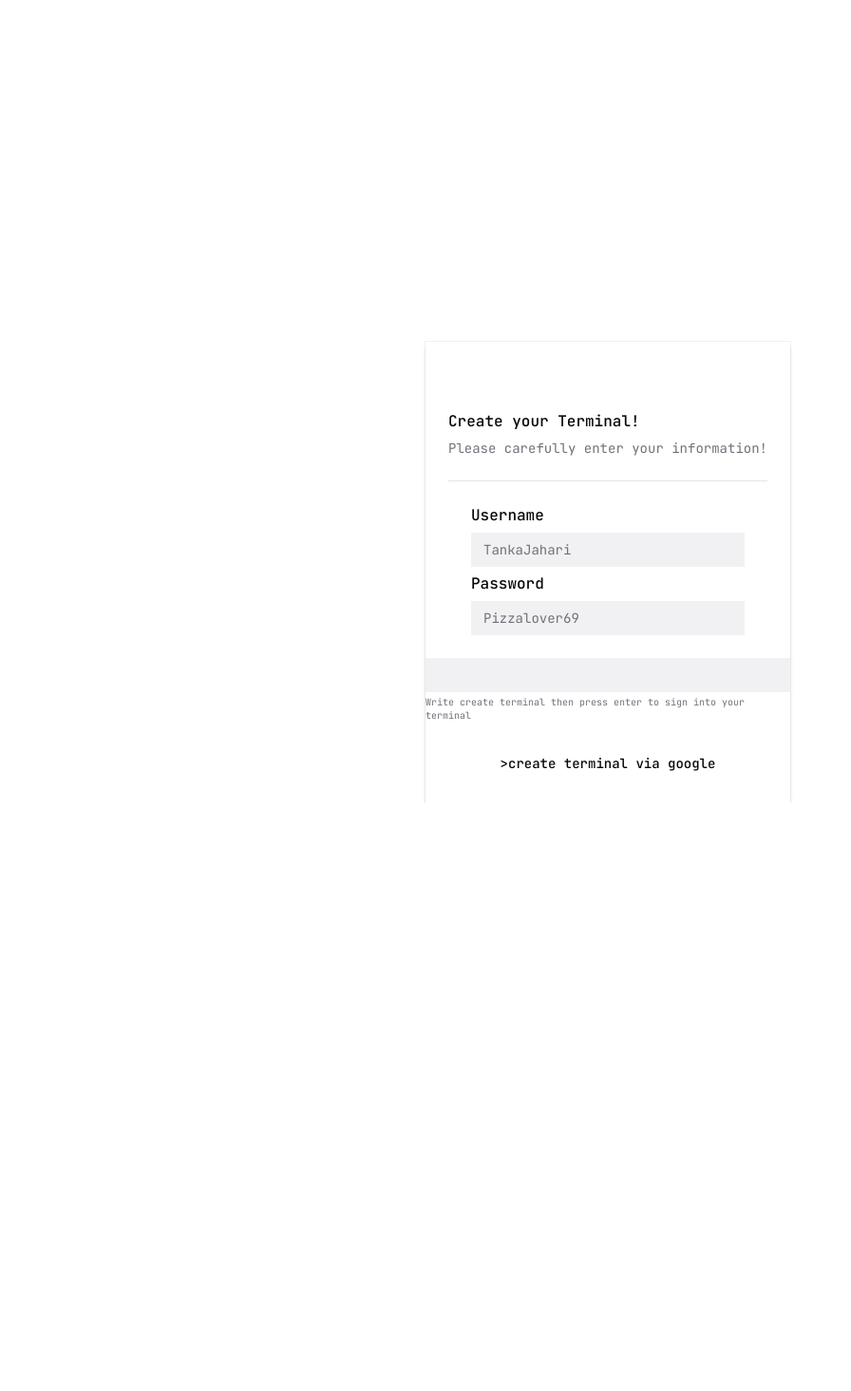
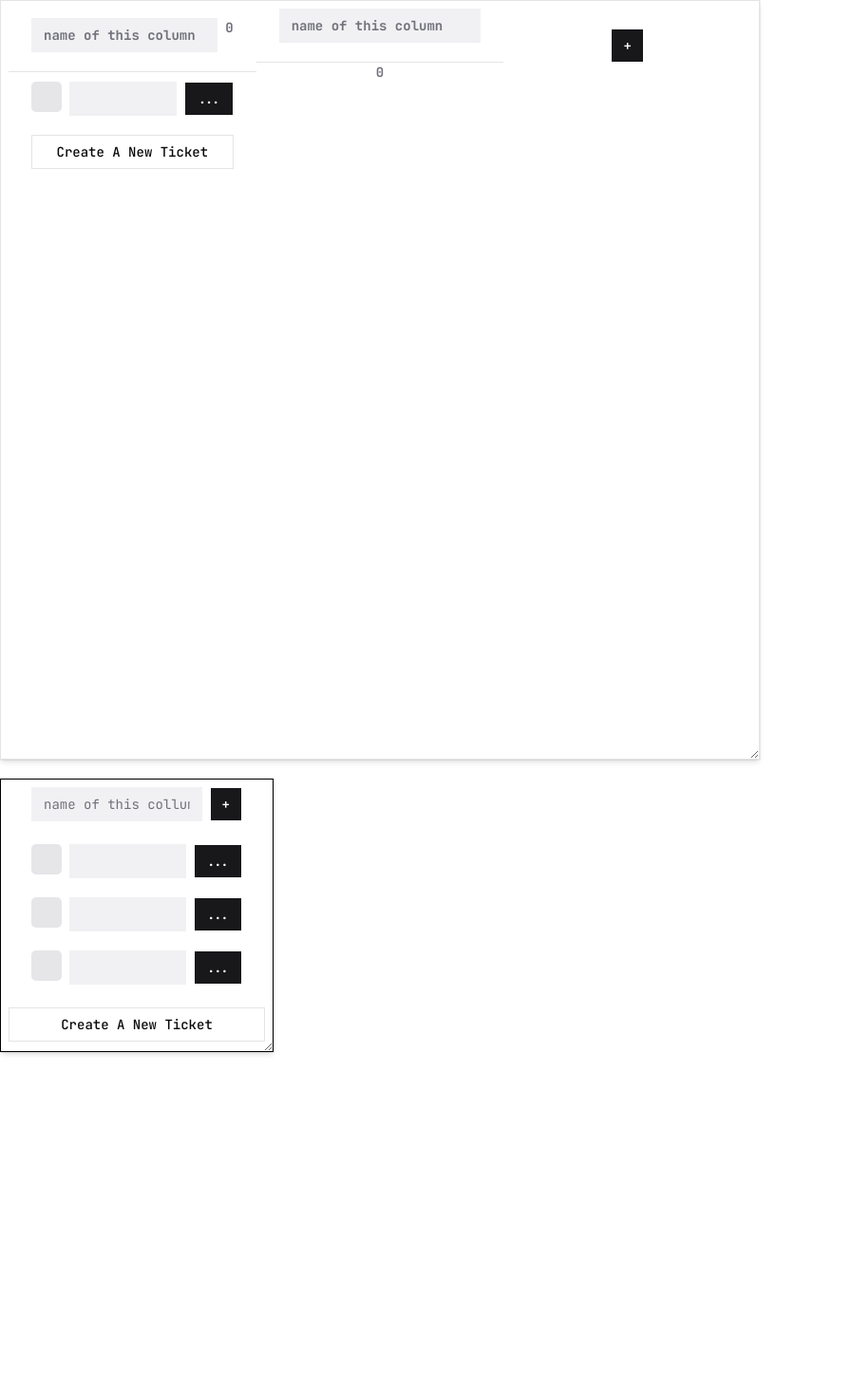
Before and after one commit to sukunaidev/iterationscli, a Next.js app: page /auth/sign-up in a window 1280 px wide. Shown: the top 1465 px of the page at 95% size, without its empty margins (0-896 px from the left). Before the commit the page ends 846 px from the top, so only its background shows below. Built offline with nearby package versions, Linux system fonts and the light colour scheme.

Commit message:
Current Work In progress of a Kanban which only the first column works, Creating Headers and Tickets function works, ID implementation needs more work.

```diff
--- a/app/auth/sign-up/page.tsx
+++ b/app/auth/sign-up/page.tsx
@@ -6,6 +6,7 @@ import { Input } from "@/components/ui/input";
 import { Button } from "@/components/ui/button";
 import { Separator } from "@/components/ui/separator";
 import { useStateTracking } from "tldraw";
+import KamakoBoard from "@/components/shapes/KamakoBoard";
 
 
 function SignUpPage() {
@@ -38,6 +39,7 @@ function SignUpPage() {
 
   return (
     <div>
+      <KamakoBoard />
       <div>
         <div className="flex justify-center mt-90">
           <Card className="w-full max-w-sm">
@@ -66,6 +68,7 @@ function SignUpPage() {
                   value={password}
                   onChange={handleSignUpPassword}
                 ></Input>
+
               </CardHeader>
             </CardContent>
             <Input
--- a/components/shapes/KamakoBoard.tsx
+++ b/components/shapes/KamakoBoard.tsx
@@ -1,10 +1,147 @@
+'use client'
 import React from "react";
+import { useState } from "react";
+import { ResizableHandle, ResizablePanel, ResizablePanelGroup } from "../ui/resizable";
+import { CardHeader, Card, CardContent, CardDescription } from "../ui/card";
+import { Input } from "../ui/input";
+import { Checkbox } from "../ui/checkbox";
+import { Button } from "../ui/button";
+import { Separator } from "../ui/separator";
+
+interface Kamako {
+  ticketID: number;
+  ticketName: string;
+}
+function KamakoBoard() {
+  const [rowNextID, setRowNextID] = useState(2)
+  const [headerNextID, setheaderNextID] = useState(0)
+  const [headers, setHeaders] = useState([
+    { id: headerNextID }
+  ]);
+  const [rows, setRows] = useState<React.ReactNode[]>([]);
 
 
-function KamakoBoard(){
+  const addColumn = () => {
+    setHeaders((prev) => {
+      const newColumn = {
+        id: prev.length + 1
+      }
+      return [...prev, newColumn]
+    })
+    setheaderNextID((prev) => prev + 1)
+
+  }
+
+  const addRow = () => {
+    const newRow = "newRow"
+    setRows((prev) => [...prev, newRow])
+  }
+
+
   return (
-    <>
-    </>
+    /*Top Part of this div is an attempt to making a functing Kanban board using the table function */
+    <div >
+      <div>
+        <Card className="w-200 h-200 resize overflow-auto border flex flex-col p-2">
+          <table className="w-full table-fixed">
+            <thead>
+              <tr>
+
+                <th>
+                  <CardHeader className="flex justify-center gap-2" >
+                    <Input placeholder="name of this column"></Input>
+                    <CardDescription>{0}</CardDescription>
+                  </CardHeader>
+                  <Separator className="mt-5  flex flex-col gap-5" />
+
+                </th>
+                {headers.map((head) => (
+                  <th>
+                    <CardHeader className="flex justify-center ">
+                      <Input placeholder="name of this column"></Input>
+                    </CardHeader>
+                    <Separator className="mt-5 flex flex-col gap-5" />
+                    <CardDescription>{head.id}</CardDescription>
+                  </th>
+
+                ))}
+                <th>
+                  <Button onClick={addColumn}>+</Button>
+                </th>
+
+
+              </tr>
+            </thead>
+            <tbody>
+              <CardContent >
+                <td>
+                  <div className="flex flex-col gap-5">
+                    <div className="flex justify-center gap-2">
+                      <Checkbox className="w-8 h-8 "></Checkbox>
+                      <Input></Input>
+                      <Button >...</Button>
+                    </div>
+                    {rows.map((row) => (
+                      <td>
+                        <div className="flex justify-center gap-2">
+                          <Checkbox className="w-8 h-8 "></Checkbox>
+                          <Input></Input>
+                          <Button onClick={addRow}>...</Button>
+                        </div>
+                      </td>
+                    ))}
+
+                    <Button onClick={addRow} className="mt-auto border p-2" variant={"outline"}>Create A New Ticket</Button>
+                  </div>
+                </td>
+              </CardContent>
+            </tbody>
+          </table>
+
+        </Card>
+      </div>
+
+
+
+      <Card className="w-72 h-72 resize overflow-auto border flex flex-col p-2" style={{
+        border: "1px solid black",
+        overflow: "auto",
+        resize: "both",
+        marginTop: "20px",
+      }}>
+        <CardHeader className="flex justify-center gap-2" >
+          <Input placeholder="name of this collum"></Input>
+          <Button>{"+"}</Button>
+        </CardHeader>
+        <CardContent>
+          <div className="flex flex-col gap-5">
+            <div className="flex justify-center gap-2">
+              <Checkbox className="w-8 h-8 "></Checkbox>
+              <Input>
+              </Input>
+              <Button>...</Button>
+            </div>
+            <div className="flex justify-center gap-2">
+              <Checkbox className="w-8 h-8 "></Checkbox>
+              <Input>
+              </Input>
+              <Button>...</Button>
+            </div>
+            <div className="flex justify-center gap-2">
+              <Checkbox className="w-8 h-8 "></Checkbox>
+              <Input>
+              </Input>
+              <Button>...</Button>
+            </div>
+          </div>
+        </CardContent>
+        <Button className="mt-auto border p-2" variant={"outline"}>Create A New Ticket</Button>
+        <CardDescription>Card Info: ID : blah Date Created: Blah</CardDescription>
+      </Card>
+    </div>
+
+
+
   )
 }
 
--- /dev/null
+++ b/components/ui/resizable.tsx
@@ -0,0 +1,50 @@
+"use client"
+
+import * as ResizablePrimitive from "react-resizable-panels"
+
+import { cn } from "@/lib/utils"
+
+function ResizablePanelGroup({
+  className,
+  ...props
+}: ResizablePrimitive.GroupProps) {
+  return (
+    <ResizablePrimitive.Group
+      data-slot="resizable-panel-group"
+      className={cn(
+        "flex h-full w-full aria-[orientation=vertical]:flex-col",
+        className
+      )}
+      {...props}
+    />
+  )
+}
+
+function ResizablePanel({ ...props }: ResizablePrimitive.PanelProps) {
+  return <ResizablePrimitive.Panel data-slot="resizable-panel" {...props} />
+}
+
+function ResizableHandle({
+  withHandle,
+  className,
+  ...props
+}: ResizablePrimitive.SeparatorProps & {
+  withHandle?: boolean
+}) {
+  return (
+    <ResizablePrimitive.Separator
+      data-slot="resizable-handle"
+      className={cn(
+        "relative flex w-px items-center justify-center bg-border ring-offset-background after:absolute after:inset-y-0 after:left-1/2 after:w-1 after:-translate-x-1/2 focus-visible:ring-1 focus-visible:ring-ring focus-visible:outline-hidden aria-[orientation=horizontal]:h-px aria-[orientation=horizontal]:w-full aria-[orientation=horizontal]:after:left-0 aria-[orientation=horizontal]:after:h-1 aria-[orientation=horizontal]:after:w-full aria-[orientation=horizontal]:after:translate-x-0 aria-[orientation=horizontal]:after:-translate-y-1/2 [&[aria-orientation=horizontal]>div]:rotate-90",
+        className
+      )}
+      {...props}
+    >
+      {withHandle && (
+        <div className="z-10 flex h-6 w-1 shrink-0 rounded-lg bg-border" />
+      )}
+    </ResizablePrimitive.Separator>
+  )
+}
+
+export { ResizableHandle, ResizablePanel, ResizablePanelGroup }
--- a/package.json
+++ b/package.json
@@ -27,6 +27,7 @@
     "radix-ui": "^1.4.3",
     "react": "^19.2.4",
     "react-dom": "^19.2.4",
+    "react-resizable-panels": "^4.11.0",
     "shadcn": "^4.3.0",
     "tailwind-merge": "^3.5.0",
     "tldraw": "^4.5.9",
```
Also changed, not shown: 1 other file (tests, documents, lock files or other folders).
